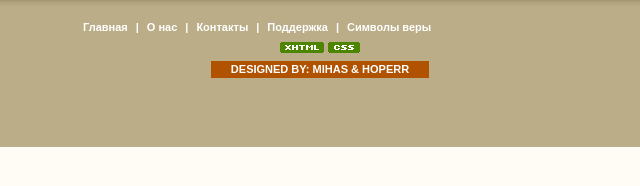
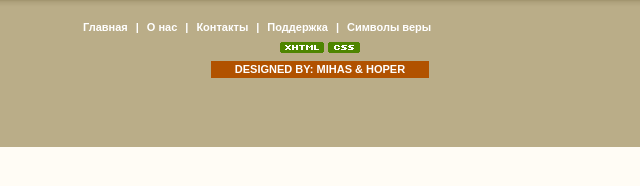
Before and after one commit to Hoper/gefsimany, a plain HTML site: page www/index.html in a window 1280 px wide. Shown: the part 606-792 px from the top of the page, 320-960 px from the left. Drawn offline with Linux system fonts and the light colour scheme.

Commit message:
Update index.html

```diff
--- a/www/index.html
+++ b/www/index.html
@@ -87,7 +87,7 @@
  title="Valid CSS" class="css">css</a></p>
 <br class="spacer">
 <p class="tworld">Designed By:
-<a href="mailto:info@gefsimany.org?subject=from%20site%20GEFSIMANY">Mihas &amp; Hoperr</a></p>
+<a href="mailto:info@gefsimany.org?subject=from%20site%20GEFSIMANY">Mihas &amp; Hoper</a></p>
 <br class="spacer">
 </div>
 </div>
```
